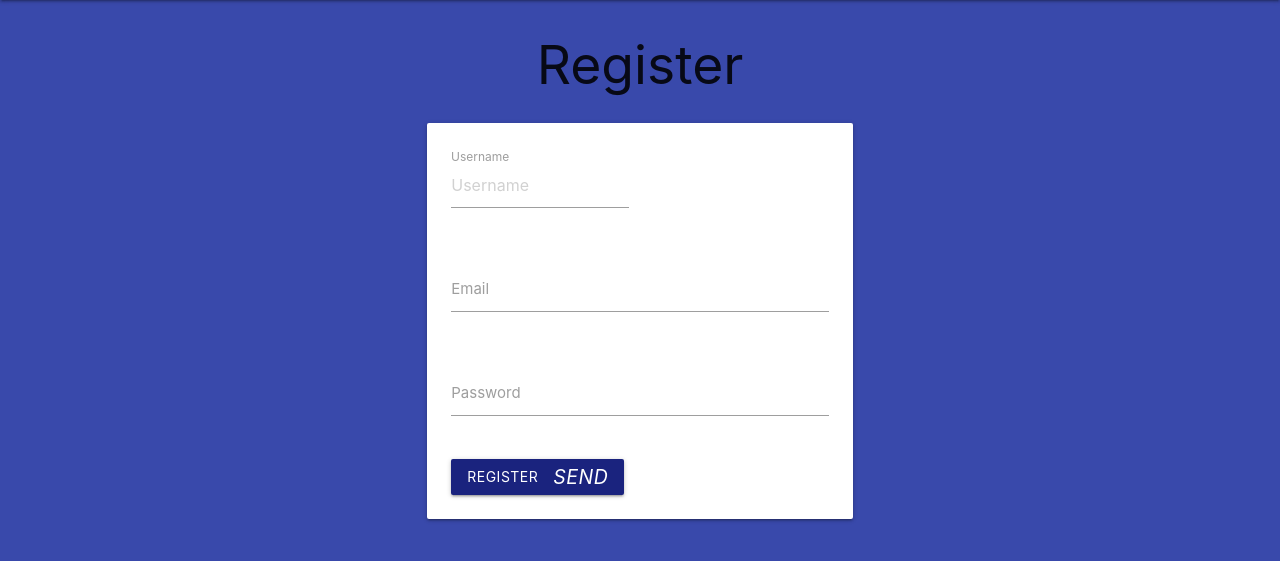
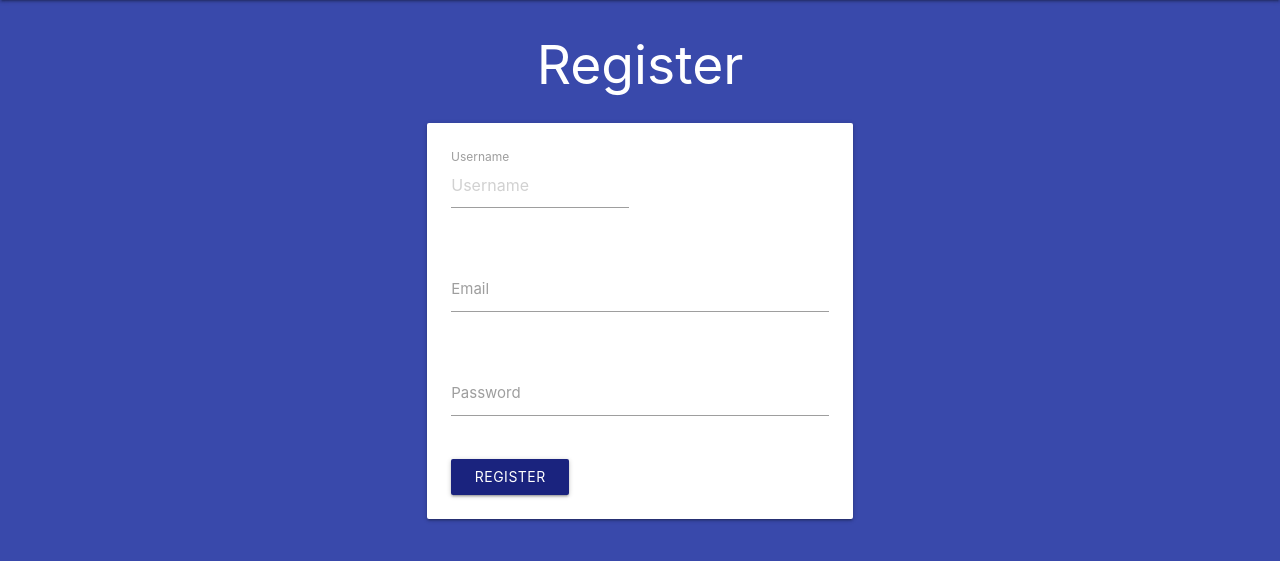
Before and after one commit to emilija-smitaite/review-a-restaurant, a Flask app: page /register in a window 1280 px wide. Shown: the part 64-625 px from the top of the page. Run offline with Flask 2, Linux system fonts and the light colour scheme; some libraries are stand-ins or nearby versions.

Commit message:
Fix typo: delete hyphen in register.html

```diff
--- a/templates/register.html
+++ b/templates/register.html
@@ -1,7 +1,7 @@
 {% extends "base.html" %}
 {% block content %}
 
-<h2 class="center-align white-text-">Register</h2>
+<h2 class="center-align white-text">Register</h2>
     <div class="row">
         <form class="col s12 m6 offset-m3" method="POST" action="{{ url_for('register') }}">
             <div class="card-panel white">
@@ -34,7 +34,7 @@
                 </div>
                 <!-- register button -->
                 <button class="btn waves-effect waves-light indigo darken-4" type="submit" name="action">Register
-                    <i class="material-icons right">send</i>
+                    <i class="material-icons right"></i>
                 </button>
             </div>
         </form>
```
